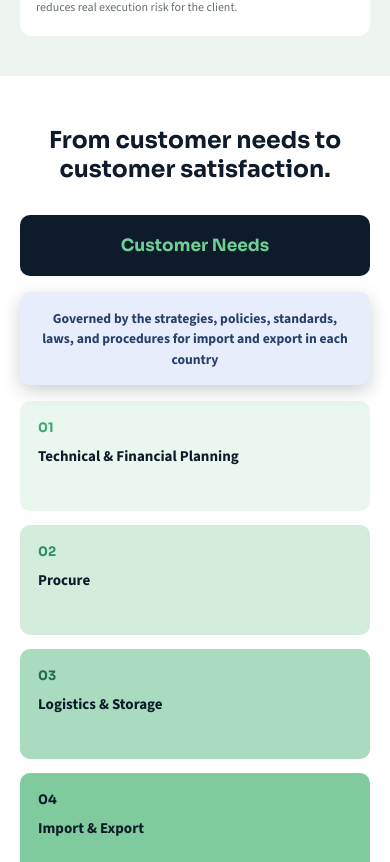
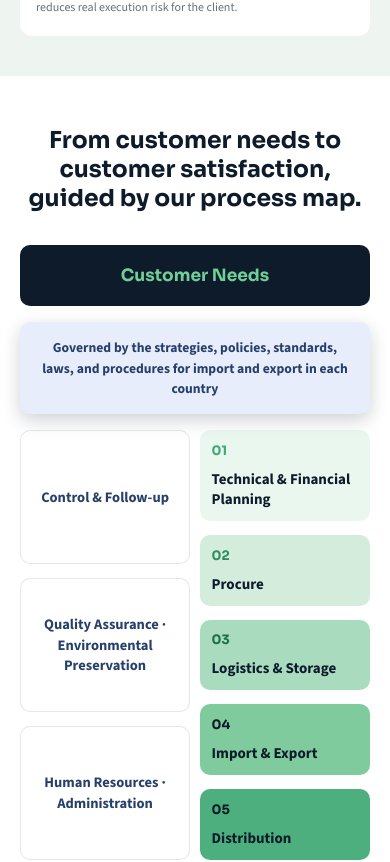
Before and after one commit to 16SAGG/KSP, a React (Vite) app: page / in a window 390 px wide. Shown: the part 3255-4117 px from the top of the page. Built offline with nearby package versions, Linux system fonts and the light colour scheme.

Commit message:
Responsive terminado

```diff
--- a/src/sections/About.css
+++ b/src/sections/About.css
@@ -13,24 +13,55 @@
   /* Stays pinned in view while the rest of the diagram scrolls past it */
   .cycle-governance {
     order: 2;
-    position: sticky !important;
+    /*position: sticky !important;*/
     top: 76px;
     z-index: 20;
     box-shadow: 0 6px 18px rgba(13, 27, 42, 0.2);
   }
 
-  .cycle-steps {
+  /* Steps (1-5) and the bottom row sit side by side in two columns,
+     each column stacking its own items vertically — mirrors the desktop
+     layout instead of flattening everything into one long column. */
+  .cycle-steps-bottom {
     order: 3;
+    flex-direction: row !important;
+    align-items: stretch !important;
+    gap: clamp(8px, 2.5vw, 14px) !important;
+  }
+
+  /* Bottom items (Control, Quality, HR) on the left — extend vertically */
+  .cycle-bottom {
+    order: 1;
+    flex: 1 1 0;
+    display: flex !important;
+    flex-direction: column !important;
     grid-template-columns: 1fr !important;
   }
 
-  .cycle-bottom {
-    order: 4;
+  .cycle-bottom > div {
+    flex: 1 1 0;
+    display: flex !important;
+    align-items: center !important;
+    justify-content: center !important;
+  }
+
+  /* Steps (1-5) on the right */
+  .cycle-steps {
+    order: 2;
+    flex: 1 1 0;
     grid-template-columns: 1fr !important;
   }
 
   .cycle-satisfaction {
-    order: 5;
+    order: 4;
+  }
+}
+
+@media (max-width: 560px) {
+  .cycle-steps > div,
+  .cycle-bottom > div {
+    padding: clamp(10px, 3vw, 18px) !important;
+    min-height: auto !important;
   }
 }
 
--- a/src/sections/About.jsx
+++ b/src/sections/About.jsx
@@ -20,7 +20,7 @@ const aboutTranslations = {
     value3Desc: "Deep specialization in oil, gas, petrochemical, and energy sectors, with supply of equipment and material.",
     value4Title: "Support Where It Counts",
     value4Desc: "Technical support (installation accompaniment, calibration, risk and reliability studies, engineering, and project technical assistance) is selectively applied to engagements where it reduces real execution risk for the client.",
-    cycleTitle: "From customer needs to customer satisfaction.",
+    cycleTitle: "From customer needs to customer satisfaction, guided by our process map.",
     cycleNeeds: "Customer Needs",
     cycleSatisfaction: "Customer Satisfaction",
     cycleGovernance: "Governed by the strategies, policies, standards, laws, and procedures for import and export in each country",
@@ -51,7 +51,7 @@ const aboutTranslations = {
     value3Desc: "Especialização profunda nos setores de petróleo, gás, petroquímica e energia, com fornecimento de equipamentos e materiais.",
     value4Title: "Suporte Onde Realmente Importa",
     value4Desc: "O suporte técnico (acompanhamento de instalação, calibração, estudos de risco e fiabilidade, engenharia e assistência técnica de projeto) é aplicado seletivamente a compromissos onde reduz o risco real de execução para o cliente.",
-    cycleTitle: "Das necessidades do cliente à satisfação do cliente.",
+    cycleTitle: "Desde as necessidades dos clientes até à satisfação dos clientes, orientados pelo nosso mapa de processos.",
     cycleNeeds: "Necessidades do Cliente",
     cycleSatisfaction: "Satisfação do Cliente",
     cycleGovernance: "Regido pelas estratégias, políticas, normas, leis e procedimentos de importação e exportação de cada país",
@@ -295,7 +295,8 @@ function About() {
                 </div>
             </div>
 
-            <div data-dc-tpl="86" className="cycle-steps" style={{ gridColumn: 2, display: 'grid', gridTemplateColumns: 'repeat(5, 1fr)', gap: '14px' }}>
+            <div data-dc-tpl="86-91-wrap" className="cycle-steps-bottom" style={{ gridColumn: 2, display: 'flex', flexDirection: 'column', gap: 'clamp(10px, 2vw, 14px)' }}>
+            <div data-dc-tpl="86" className="cycle-steps" style={{ display: 'grid', gridTemplateColumns: 'repeat(5, 1fr)', gap: '14px' }}>
                 <div data-dc-tpl="88" style={{ background: 'rgb(234, 247, 239)', borderRadius: '10px', padding: '18px', minHeight: '110px' }}>
                 <div data-dc-tpl="89" style={{ font: '700 13px Sora, sans-serif', color: 'rgb(63, 168, 115)', marginBottom: '10px' }}>
                     <span className="sc-interp">01</span>
@@ -342,7 +343,7 @@ function About() {
                 </div>
             </div>
 
-            <div data-dc-tpl="91" className="cycle-bottom" style={{ gridColumn: 2, display: 'grid', gridTemplateColumns: 'repeat(3, 1fr)', gap: '14px' }}>
+            <div data-dc-tpl="91" className="cycle-bottom" style={{ display: 'grid', gridTemplateColumns: 'repeat(3, 1fr)', gap: '14px' }}>
                 <div
                 data-dc-tpl="92"
                 style={{
@@ -398,6 +399,7 @@ function About() {
                 </div>
             </div>
             </div>
+            </div>
         </div>
     </div>
   )
--- /dev/null
+++ b/src/sections/Services.css
@@ -0,0 +1,7 @@
+/* Export & Product Supply and Technical & Engineering Support sections */
+@media (max-width: 768px) {
+  .services-two-col {
+    grid-template-columns: 1fr !important;
+    gap: clamp(24px, 6vw, 40px) !important;
+  }
+}
--- a/src/sections/Services.jsx
+++ b/src/sections/Services.jsx
@@ -1,4 +1,5 @@
 import { useLanguage } from '../LanguageContext'
+import './Services.css'
 
 const servicesTranslations = {
   en: {
@@ -281,6 +282,7 @@ function Services() {
         <div data-dc-tpl="111" style={{ background: 'rgb(238, 244, 240)', padding: '70px 40px' }}>
             <div
             data-dc-tpl="112"
+            className="services-two-col"
             style={{
                 maxWidth: '1280px',
                 margin: '0px auto',
```
Also changed, not shown: check-services.mjs (added, +23 -0 lines), check-services2.mjs (added, +26 -0 lines).
